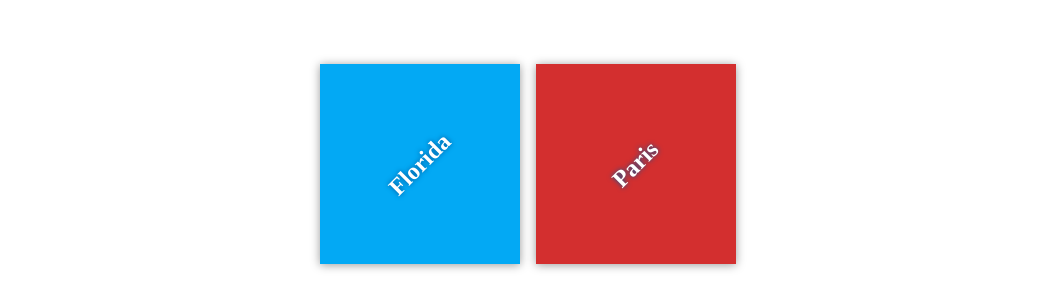
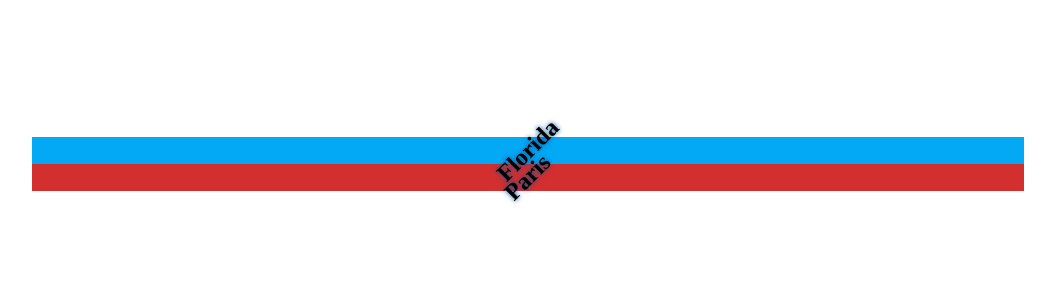
Before and after one commit to DavidPavlovic/FirstRepo, a plain HTML site: page index.html in a window 1280 px wide. Shown: the part 236-544 px from the top of the page, without its empty margins (112-1167 px from the left). Drawn offline with Linux system fonts and the light colour scheme.

Commit message:
changed classes in html

```diff
--- a/index.html
+++ b/index.html
@@ -8,12 +8,12 @@
 </head>
 <body>
 	<div class="container">
-        <div class="destination-container">
-            <div class="destination" id="florida">
+        <div class="container-destination-container">
+            <div class="destination-container" id="florida">
                 <h2>Florida</h2>
             </div>
 
-            <div class="destination" id="paris">
+            <div class="destination-container" id="paris">
                 <h2>Paris</h2>
             </div>
         </div>
```
